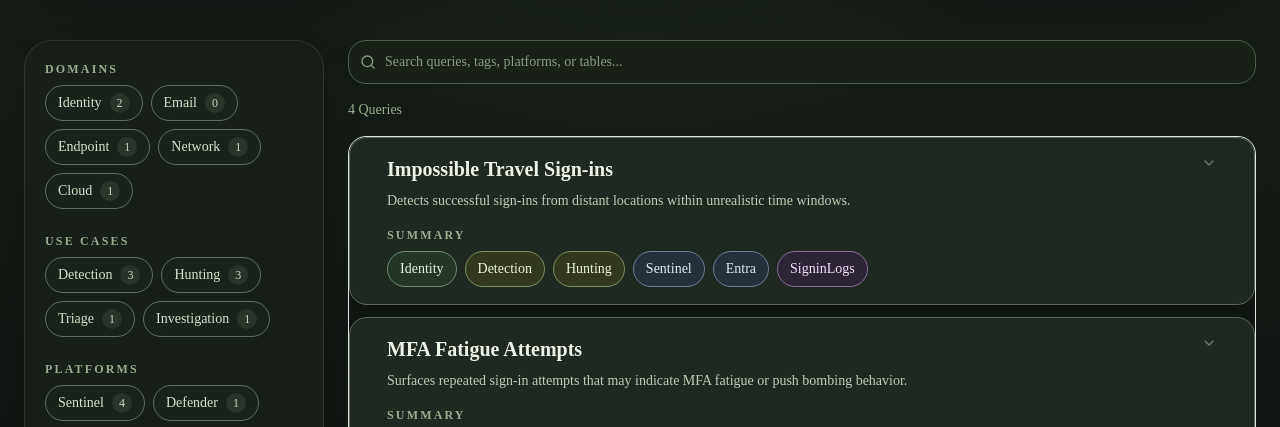
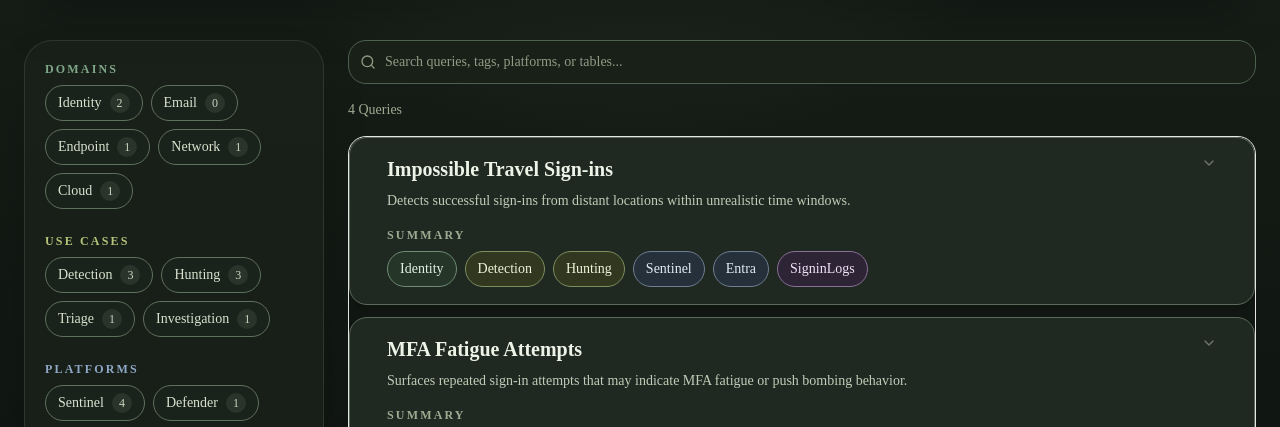
Before and after one commit to Chris-DiCarlo/kql-library, a Next.js app: page / in a window 1280 px wide. Shown: the part 329-756 px from the top of the page. Built offline with nearby package versions, Linux system fonts and the light colour scheme.

Commit message:
Align sidebar label colors with summary pill categories

```diff
--- a/components/query-browser.tsx
+++ b/components/query-browser.tsx
@@ -85,9 +85,32 @@ function Pill({
   )
 }
 
-function SectionLabel({ children }: { children: React.ReactNode }) {
+function SectionLabel({
+  children,
+  variant = "default",
+}: {
+  children: React.ReactNode
+  variant?: "default" | "domain" | "usecase" | "platform" | "datasource"
+}) {
+  function getColor() {
+    switch (variant) {
+      case "domain":
+        return "text-[#7fa787]" // green
+      case "usecase":
+        return "text-[#b7c27a]" // olive
+      case "platform":
+        return "text-[#8fa8c7]" // blue
+      case "datasource":
+        return "text-[#c59ad9]" // purple
+      default:
+        return "text-[#9cab91]"
+    }
+  }
+
   return (
-    <div className="mb-2 text-xs font-semibold uppercase tracking-[0.18em] text-[#9cab91]">
+    <div
+      className={`mb-2 text-xs font-semibold uppercase tracking-[0.18em] ${getColor()}`}
+    >
       {children}
     </div>
   )
@@ -175,16 +198,18 @@ function FilterGroup({
   selected,
   toggle,
   getCount,
+  variant,
 }: {
   title: string
   options: string[]
   selected: string[]
   toggle: (value: string) => void
   getCount: (value: string) => number
-}) {
+  variant: "domain" | "usecase" | "platform" | "datasource"
+}){
   return (
     <div>
-      <SectionLabel>{title}</SectionLabel>
+      <SectionLabel variant={variant}>{title}</SectionLabel>
       <div className="flex flex-wrap gap-2">
         {options.map((item) => (
           <CountPill
@@ -346,6 +371,7 @@ export function QueryBrowser({ queries }: Props) {
       <aside className="space-y-6 rounded-[28px] border border-white/10 bg-[#1a211b]/85 p-5 shadow-2xl">
 <FilterGroup
   title="Domains"
+  variant="domain"
   options={domainOptions}
   selected={selectedDomains}
   toggle={(v) => toggleValue(v, selectedDomains, setSelectedDomains)}
@@ -354,6 +380,7 @@ export function QueryBrowser({ queries }: Props) {
 
 <FilterGroup
   title="Use Cases"
+  variant="usecase"
   options={useCaseOptions}
   selected={selectedUseCases}
   toggle={(v) => toggleValue(v, selectedUseCases, setSelectedUseCases)}
@@ -362,6 +389,7 @@ export function QueryBrowser({ queries }: Props) {
 
 <FilterGroup
   title="Platforms"
+  variant="platform"
   options={platformOptions}
   selected={selectedPlatforms}
   toggle={(v) => toggleValue(v, selectedPlatforms, setSelectedPlatforms)}
@@ -370,6 +398,7 @@ export function QueryBrowser({ queries }: Props) {
 
 <FilterGroup
   title="Data Sources"
+  variant="datasource"
   options={dataSourceOptions}
   selected={selectedDataSources}
   toggle={(v) =>
```
Lines whose indentation alone changed are shown as unchanged.
